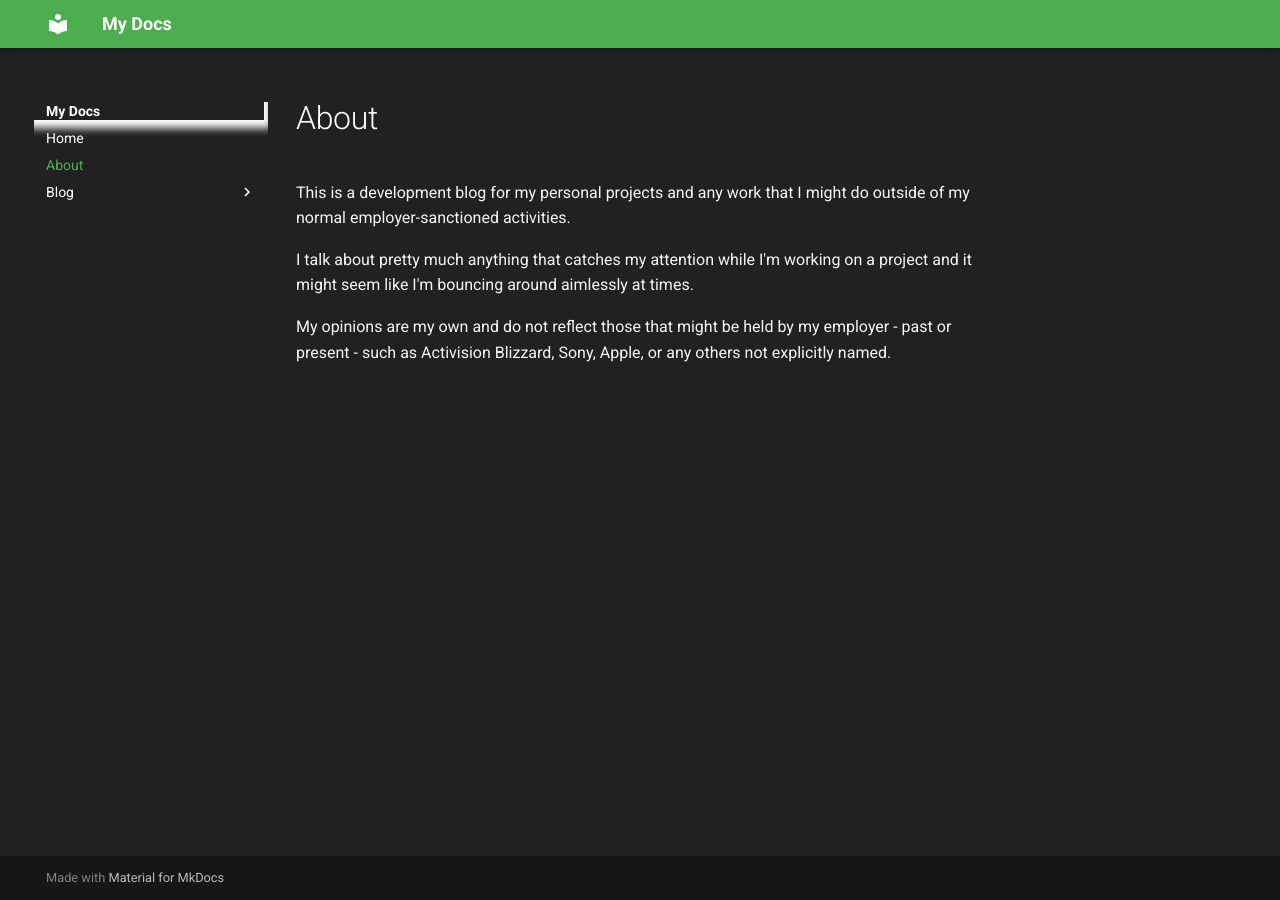
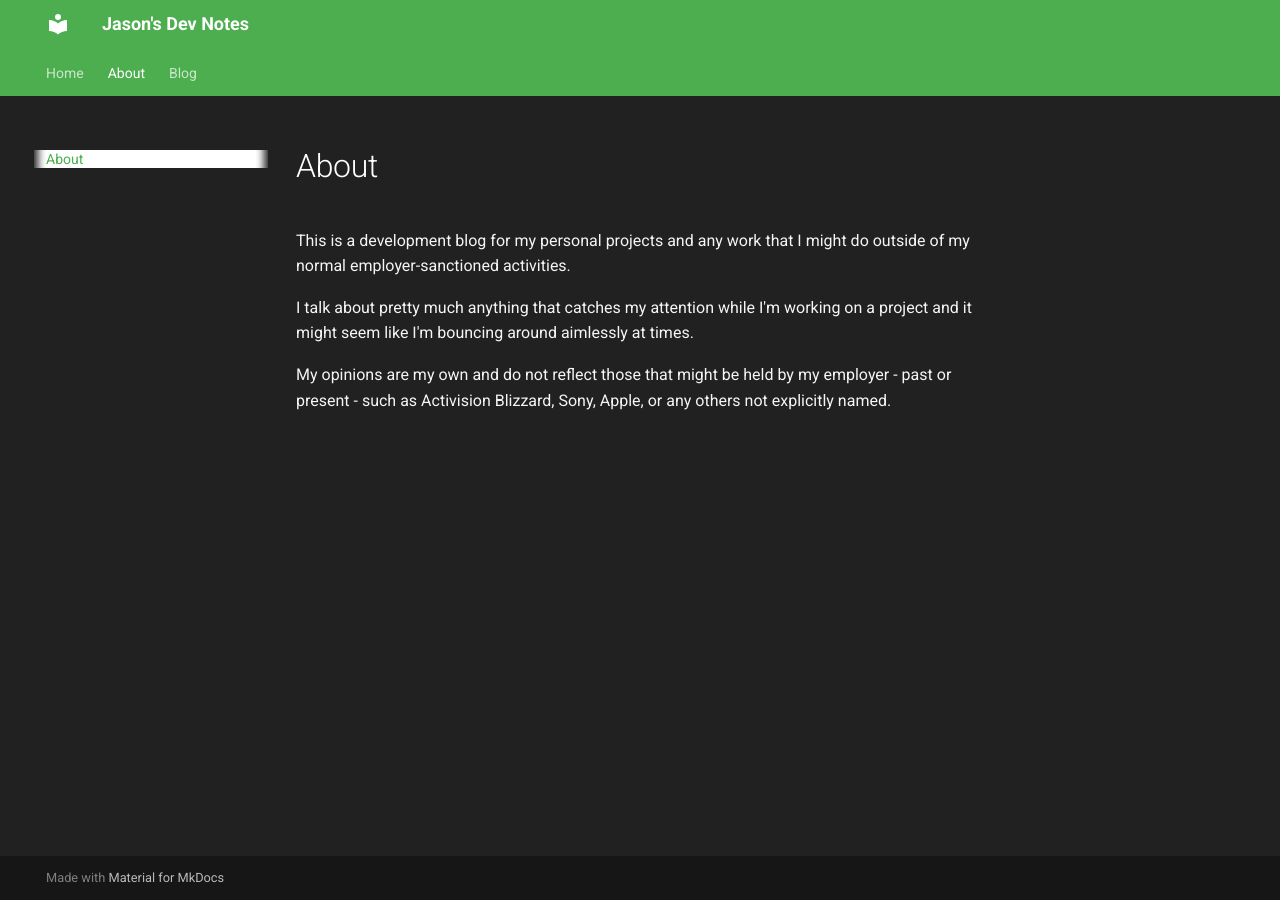
Before and after one commit to heucuva/heucuva.github.io, an MkDocs documentation site: the page built from docs/about.md, in a window 1280 px wide. Built offline with MkDocs 1.6.1 and Material for MkDocs 9.7.7, drawn with Linux system fonts in a browser that asks for light colours.

Commit message:
Update mkdocs.yml

```diff
--- a/mkdocs.yml
+++ b/mkdocs.yml
@@ -1,4 +1,4 @@
-site_name: My Docs
+site_name: Jason's Dev Notes
 
 # Documentation and theme
 theme:
@@ -7,6 +7,8 @@ theme:
   palette:
     primary: 'green'
     accent: 'light green'
+  features:
+    - navigation.tabs
 
 extra_css:
   - stylesheets/dark_theme.css
```
